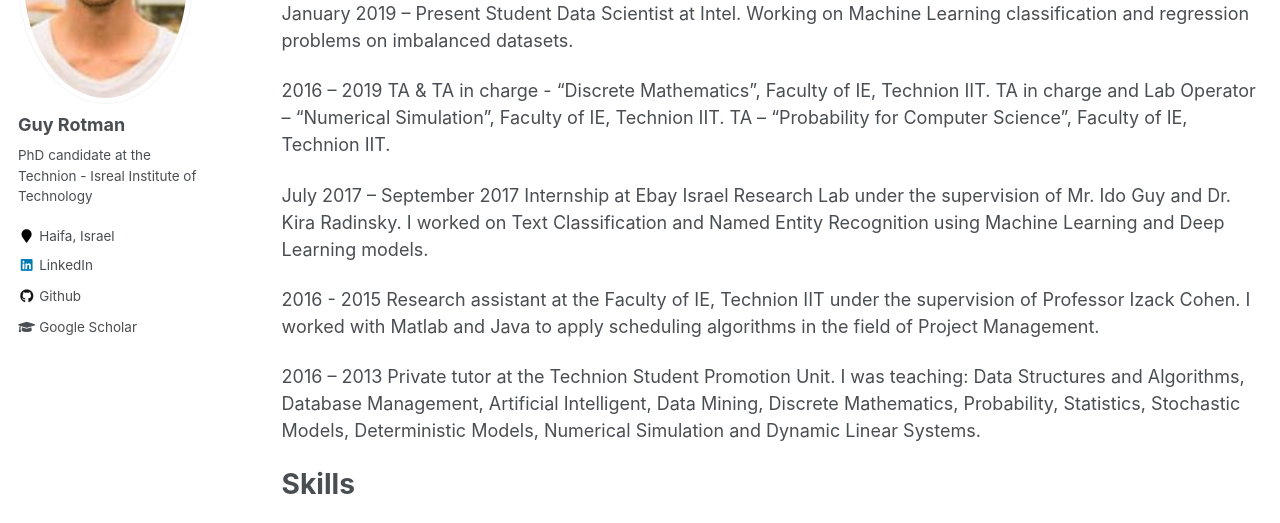
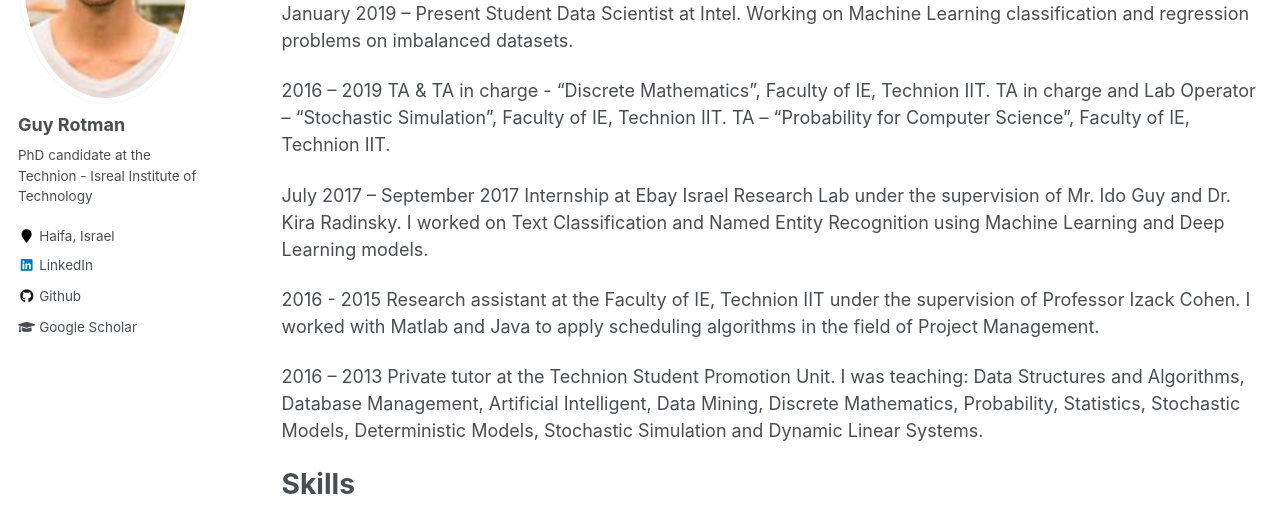
Before and after one commit to rotmanguy/rotmanguy.github.io, a Jekyll site: the page built from _pages/cv.md, in a window 1280 px wide and 900 px high, scrolled down 444 px. Shown: the part 180-703 px from the top of the window. Built offline with Jekyll 4.4.1, drawn with Linux system fonts in a browser that asks for light colours.

Commit message:
initial commit

```diff
--- a/_pages/cv.md
+++ b/_pages/cv.md
@@ -25,7 +25,7 @@ Student Data Scientist at Intel. Working on Machine Learning classification and
 
 2016 – 2019
 TA & TA in charge - "Discrete Mathematics", Faculty of IE, Technion IIT.
-TA in charge and Lab Operator – "Numerical Simulation", Faculty of IE, Technion IIT.
+TA in charge and Lab Operator – "Stochastic Simulation", Faculty of IE, Technion IIT.
 TA – "Probability for Computer Science", Faculty of IE, Technion IIT.
 
 July 2017 – September 2017
@@ -35,7 +35,7 @@ Internship at Ebay Israel Research Lab under the supervision of Mr. Ido Guy and
 Research assistant at the Faculty of IE, Technion IIT under the supervision of Professor Izack Cohen. I worked with Matlab and Java to apply scheduling algorithms in the field of Project Management.
 
 2016 – 2013
-Private tutor at the Technion Student Promotion Unit. I was teaching: Data Structures and Algorithms, Database Management, Artificial Intelligent, Data Mining, Discrete Mathematics, Probability, Statistics, Stochastic Models, Deterministic Models, Numerical Simulation and Dynamic Linear Systems.
+Private tutor at the Technion Student Promotion Unit. I was teaching: Data Structures and Algorithms, Database Management, Artificial Intelligent, Data Mining, Discrete Mathematics, Probability, Statistics, Stochastic Models, Deterministic Models, Stochastic Simulation and Dynamic Linear Systems.
 
 Skills
 ======
```
